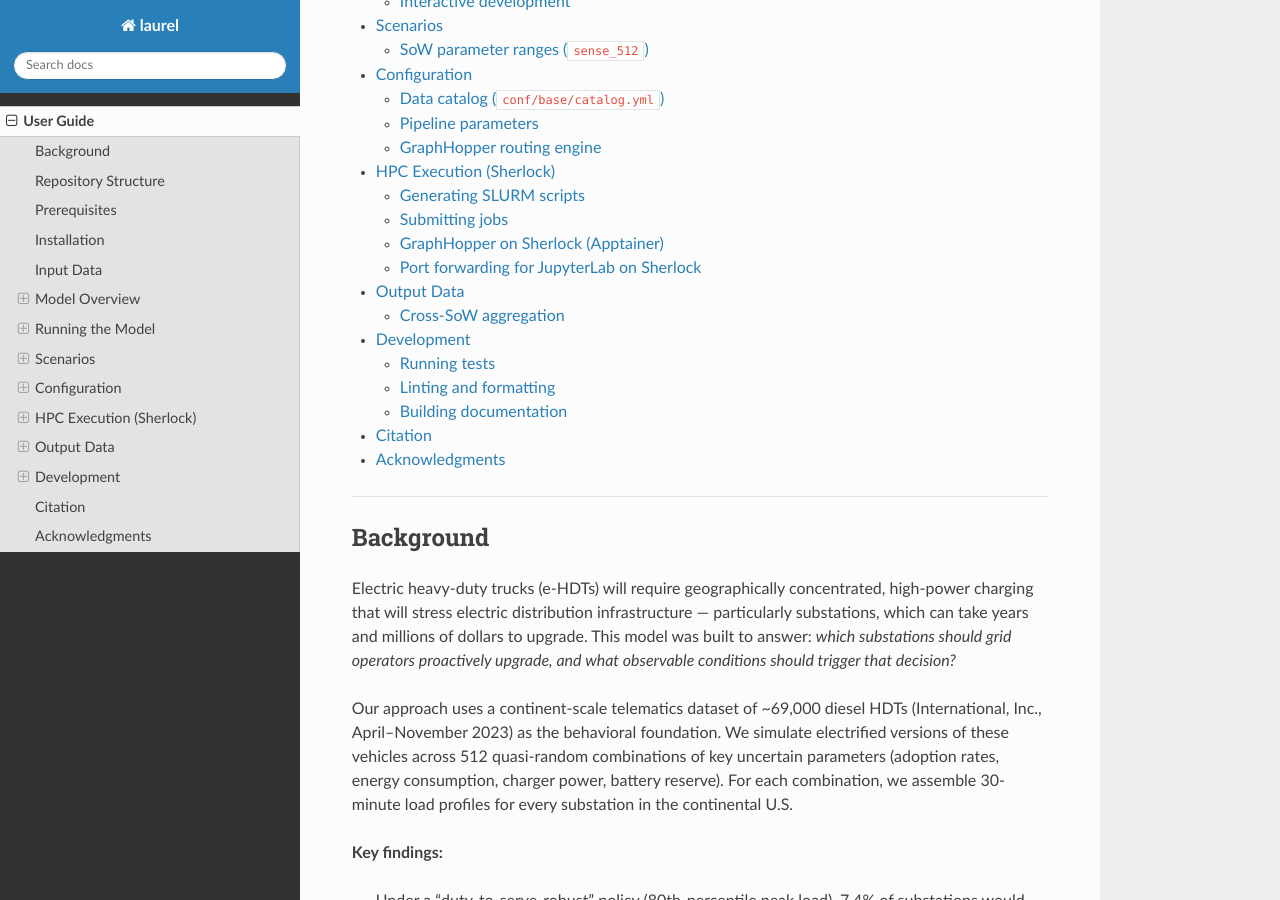
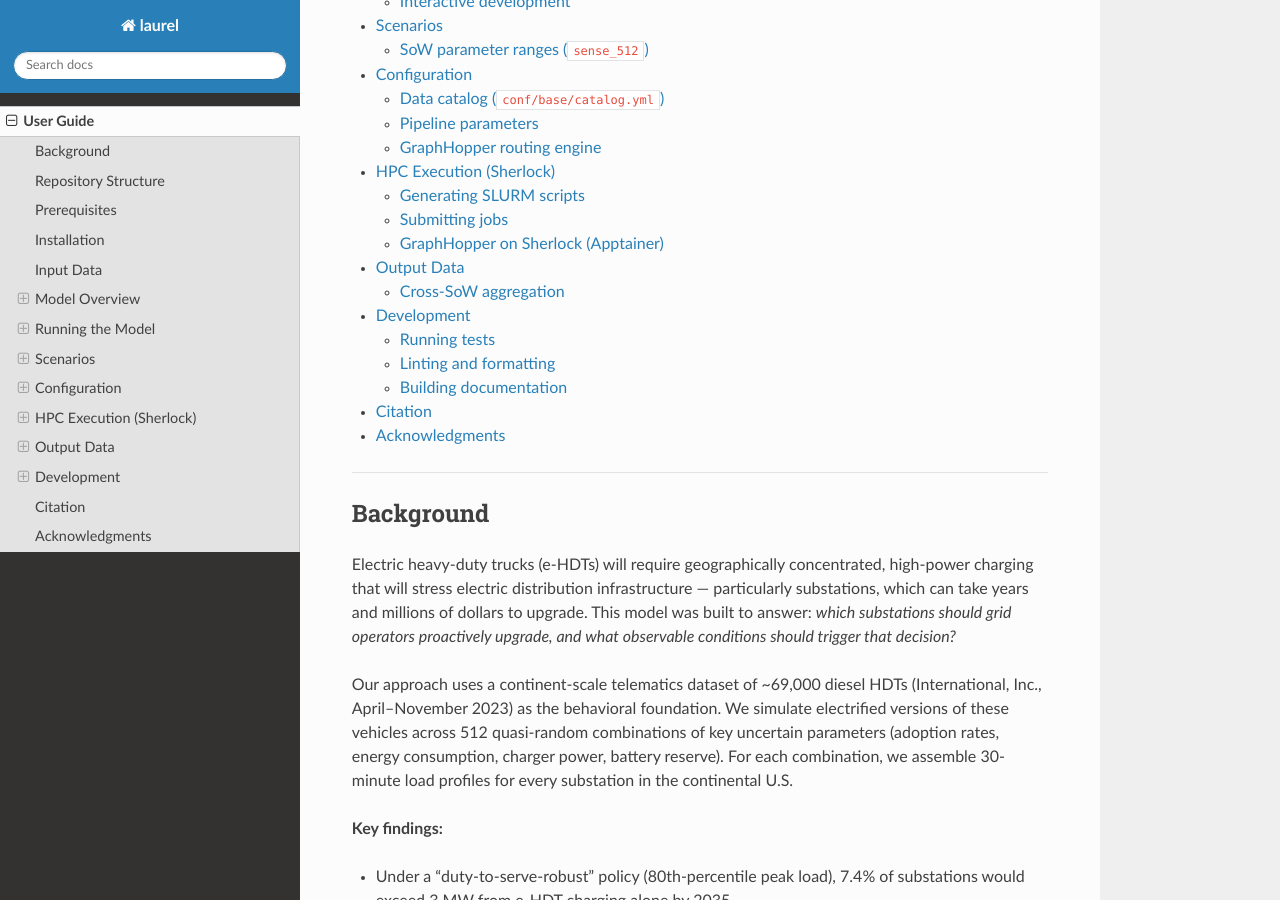
Before and after one commit to Stanford-Sustainable-Systems-Lab/LAUREL, a Sphinx documentation site: the page built from docs/source/user_guide.rst, in a window 1280 px wide and 900 px high, scrolled down 932 px. Built offline with Sphinx 7.4.7 and the Read the Docs theme 3.1.0, drawn with Linux system fonts in a browser that asks for light colours; pages that are not in the unit, such as notebooks, are missing from menus; some of the changed text lies outside the part shown.

Commit message:
Remove guidance for watch_sherlock_port.sh, which will not apply to other users.

```diff
--- a/docs/source/user_guide.rst
+++ b/docs/source/user_guide.rst
@@ -507,13 +507,6 @@
 Once patched, point ``conf/base/parameters_compute_routes.yml`` at the Apptainer
 sandbox path instead of a Docker image name.
 
-Port forwarding for JupyterLab on Sherlock
-~~~~~~~~~~~~~~~~~~~~~~~~~~~~~~~~~~~~~~~~~~
-
-.. code-block:: bash
-
-   bash scripts/watch_sherlock_port.sh
-
 ----
 
 Output Data
```
Also changed, not shown: README.md (+0 -6 lines).
